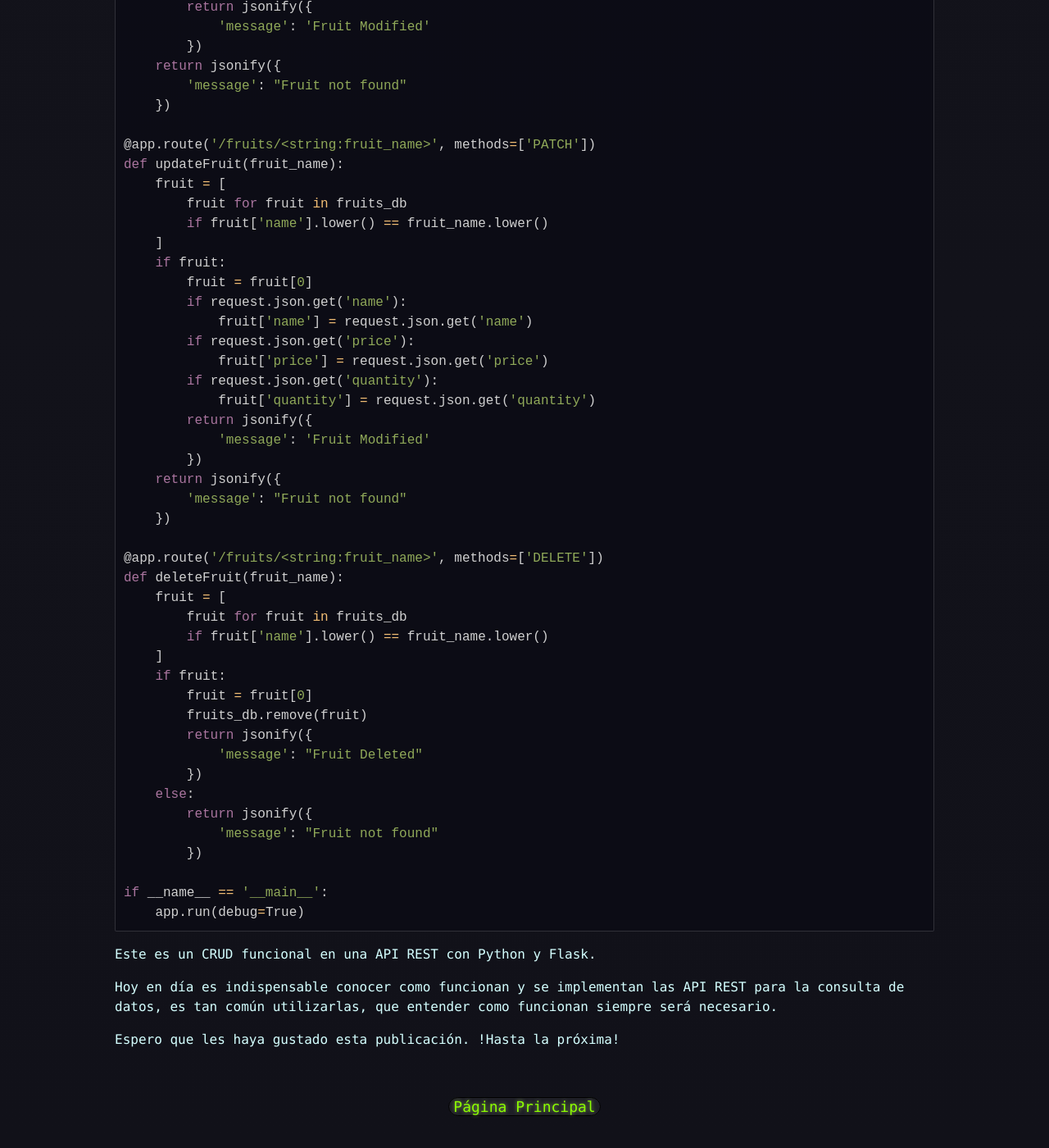
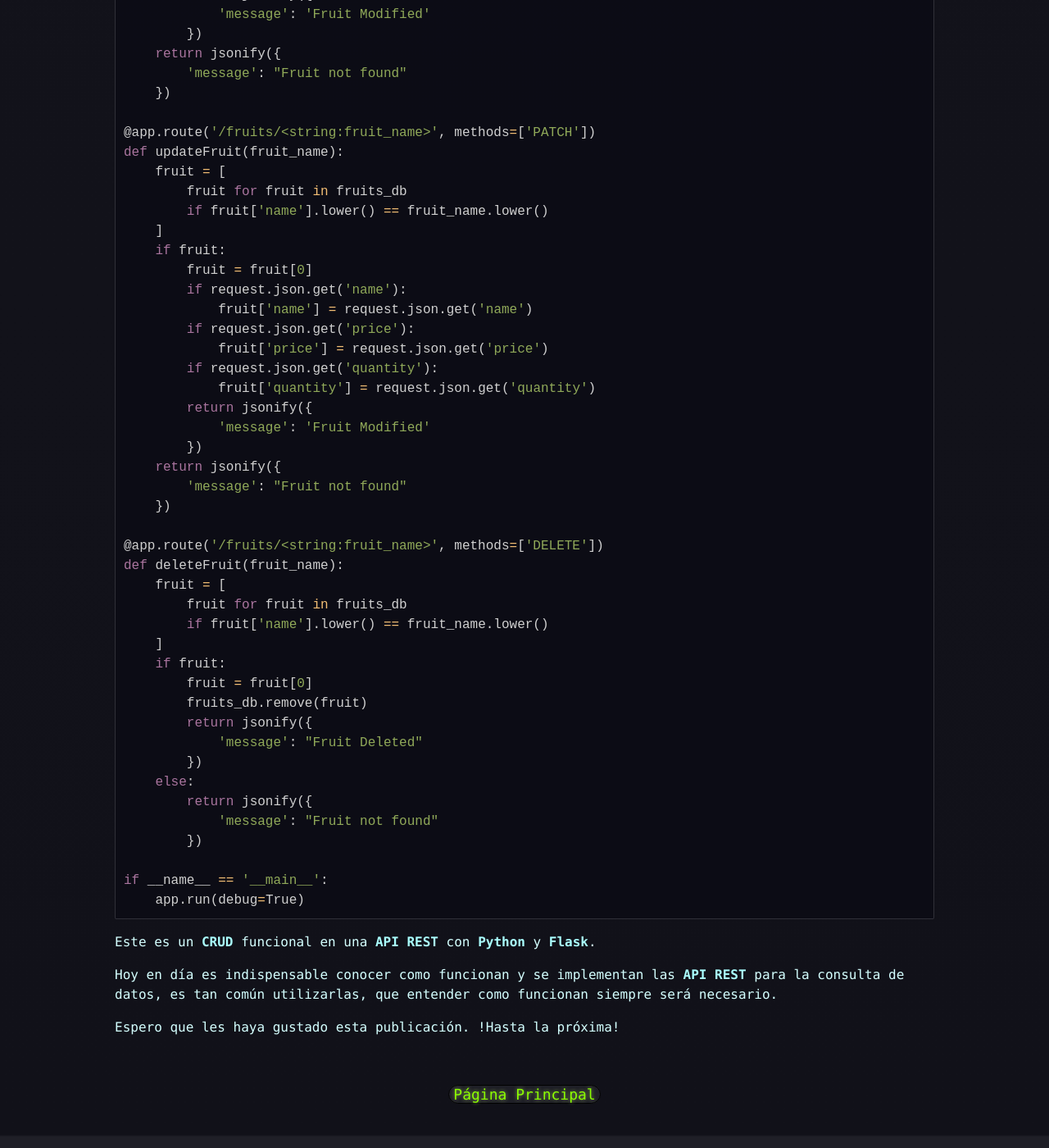
Before and after one commit to LawlietJH/lawlietjh.github.io, a Jekyll site: the page built from _posts/Programación/2022-07-28- Como crear una API REST con Python y Flask.md, in a window 1280 px wide and 1400 px high, scrolled down 13092 px. Shown: the whole window at 82% size. Built offline with Jekyll 4.4.1, drawn with Linux system fonts in a browser that asks for light colours.

Commit message:
Simple Update

````diff
--- a/_posts/Programación/2022-07-28- Como crear una API REST con Python y Flask.md
+++ b/_posts/Programación/2022-07-28- Como crear una API REST con Python y Flask.md
@@ -599,8 +599,8 @@ if __name__ == '__main__':
     app.run(debug=True)
 ```
 
-Este es un CRUD funcional en una API REST con Python y Flask.
+Este es un **CRUD** funcional en una **API REST** con **Python** y **Flask**.
 
-Hoy en día es indispensable conocer como funcionan y se implementan las API REST para la consulta de datos, es tan común utilizarlas, que entender como funcionan siempre será necesario.
+Hoy en día es indispensable conocer como funcionan y se implementan las **API REST** para la consulta de datos, es tan común utilizarlas, que entender como funcionan siempre será necesario.
 
 Espero que les haya gustado esta publicación. !Hasta la próxima!
--- a/_sass/base.scss
+++ b/_sass/base.scss
@@ -199,6 +199,7 @@ h1, h2, h3, h4, h5, h6 {
 
 #main_content h2 {
   font-size: 24px;
+  margin: 0 0 5px;
 }
 
 h2.post-title,
````
